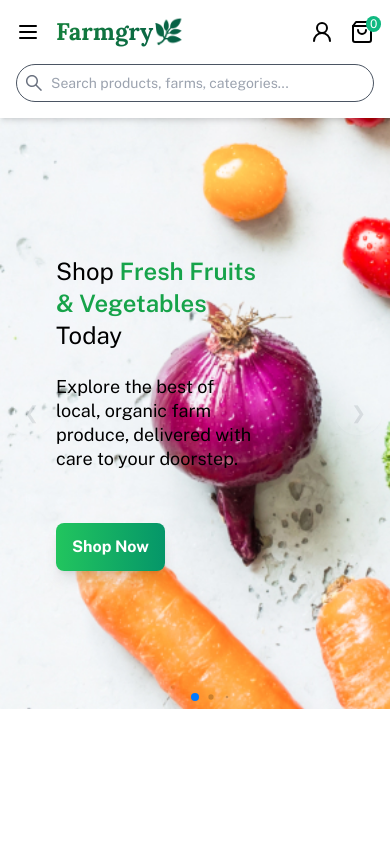
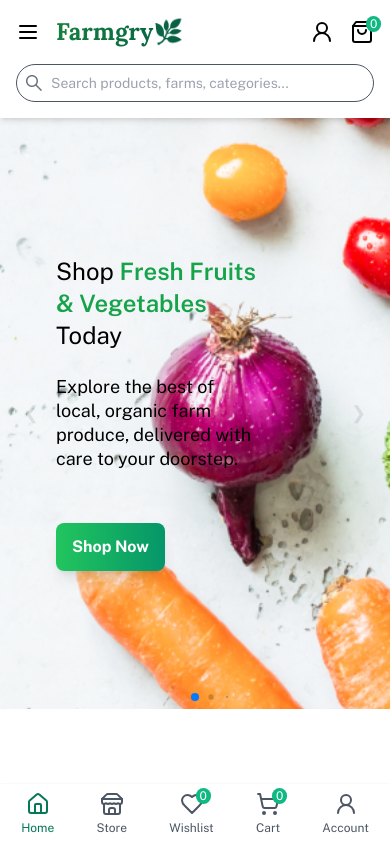
Before and after one commit to Anagho/gmc-ecom-demo, a React (Vite) app in the folder frontend/: page / in a window 390 px wide. Built offline with nearby package versions, Linux system fonts and the light colour scheme; no server answers.

Commit message:
new changes

```diff
--- a/frontend/src/App.jsx
+++ b/frontend/src/App.jsx
@@ -1,5 +1,4 @@
 import {
-  Navigate,
   Route,
   Routes,
   useLocation,
@@ -36,6 +35,7 @@ import { serverUrl } from "./utils/helper";
 import LoadingSpinner from "./components/ui/LoadingSpinner";
 import UserDashboardLayout from "./Layout/UserDashboardLayout";
 import UserDashboardPage from "./pages/userDashboard/UserDashboardPage";
+import MobileBottomTab from "./components/ui/MobileBottomTab";
 
 // Redirect authenticated users to the homepage
 export const RedirectAuthenticatedUser = ({ children, message }) => {
@@ -69,6 +69,10 @@ export const RedirectAuthenticatedUser = ({ children, message }) => {
 
 function App() {
   const dispatch = useDispatch();
+  const location = useLocation();
+
+  // Pages where the bottom mobile nav should be hidden
+  const hideBottomNavOn = ["/admin", "/checkout", "/login", "/register", "/verify-email"];
 
   const { isCheckingAuth, isAuthenticated, user } = useSelector(
     (state) => state.auth
@@ -163,6 +167,7 @@ function App() {
         </Route>
       </Routes>
       <Toaster />
+      {!hideBottomNavOn.includes(location.pathname) && <MobileBottomTab />}
     </>
   );
 }
--- a/frontend/src/components/cart/CartList.jsx
+++ b/frontend/src/components/cart/CartList.jsx
@@ -3,16 +3,23 @@ import CartItemCard from "./CartItemCard";
 
 import { useSelector } from "react-redux";
 import { Link } from "react-router";
+import { ShoppingCart } from "lucide-react";
 
 const CartList = () => {
   const { cartItems } = useSelector((state) => state.cart);
 
   if (cartItems.length === 0) {
     return (
-      <div>
-        <h1 className="text-3xl font-bold mb-10">Sorry No Item in Cart yet</h1>
+      <div className="flex flex-col items-center text-center">
+        <ShoppingCart size={100} className="text-gray-400 mb-4" />
+        <h2 className="text-3xl text-gray-400 font-semibold mb-10">
+          Your Cart is Empty
+        </h2>
+        <p className="text-gray-500 mb-6">
+          Looks like you haven't added anything yet.
+        </p>
         <Link
-          className="text-gray text-xl underline-offset-[10px] underline text-gray-500 hover:text-black"
+          className="text-gray text-sm md:text-lg text-white bg-gradient-to-r from-green-600 to-emerald-600 hover:bg-gradient-to-r hover:from-green-500 hover:to-emerald-700 duration-200 py-2 px-4 rounded-lg"
           to={"/products"}
         >
           Shop Now!
--- a/frontend/src/components/cart/CartSummary.jsx
+++ b/frontend/src/components/cart/CartSummary.jsx
@@ -35,7 +35,7 @@ const CartSummary = () => {
         <h3>{formatCurrency(userCartSummary.totalAmount)}</h3>
       </div>
 
-      <Button onClick={handleCheckout} type='primary' size='large' color='orange' variant='solid' block>Checkout {formatCurrency(userCartSummary.totalAmount)}</Button>
+      <Button onClick={handleCheckout} type='primary' size='large' color='orange' variant='solid' block>Proceed to Checkout {formatCurrency(userCartSummary.totalAmount)}</Button>
     </div>
   );
 }
--- /dev/null
+++ b/frontend/src/components/ui/MobileBottomTab.jsx
@@ -0,0 +1,58 @@
+import { Heart, Home, ShoppingCart, Store, User2 } from "lucide-react";
+import { NavLink } from "react-router";
+import { useSelector } from "react-redux";
+
+
+
+const MobileBottomTab = () => {
+  const { cartItems } = useSelector((state) => state.cart);
+  const { wishlistItems } = useSelector((state) => state.wishlist);
+  const { user } = useSelector((state) => state.auth)
+
+  console.log("cartItems:", cartItems);
+  console.log("wishlistItems:", wishlistItems);
+
+  return (
+    <div className="fixed bottom-0 left-0 w-full bg-white border-t border-gray-50 shadow-md flex justify-around py-2 z-[800] md:hidden">
+      <TabItem icon={<Home size={24} />} label="Home" path="/" />
+      <TabItem icon={<Store size={24} />} label="Store" path="/products" />
+      <TabItem
+        icon={<Heart size={24} />}
+        label="Wishlist"
+        path="/wishlist"
+        badge={wishlistItems?.length || 0}
+      />
+      <TabItem
+        icon={<ShoppingCart size={24} />}
+        label="Cart"
+        path="/cart"
+        badge={cartItems?.length || 0}
+      />
+      <TabItem icon={<User2 size={24} />} label="Account" path={user ? "/profile" : "/login"} />
+    </div>
+  );
+};
+
+export default MobileBottomTab;
+
+// Helper function
+const TabItem = ({ icon, label, path, badge }) => {
+  return (
+    <NavLink
+      to={path}
+      className={({ isActive }) => `
+     flex flex-col items-center transition duration-200 ${
+       isActive ? "text-emerald-700" : "text-gray-600 hover:text-green-600"
+     }`}
+    >
+      <div className="relative">
+        {icon}
+
+        <span className="bg-emerald-500 absolute -top-1 left-4 px-1 text-white rounded-full text-center text-xs">
+          {badge}
+        </span>
+      </div>
+      <span className="text-xs mt-1">{label}</span>
+    </NavLink>
+  );
+};
--- a/frontend/src/components/ui/Navbar.jsx
+++ b/frontend/src/components/ui/Navbar.jsx
@@ -19,7 +19,13 @@ import axios from "axios";
 import { serverUrl } from "../../utils/helper";
 import toast from "react-hot-toast";
 import { useState } from "react";
-import { MenuIcon, ShoppingBagIcon, User2Icon, UserCheck2Icon, UserRoundCheck } from "lucide-react";
+import {
+  MenuIcon,
+  ShoppingBagIcon,
+  User2Icon,
+  UserCheck2Icon,
+  UserRoundCheck,
+} from "lucide-react";
 import MobileSidebar from "./MobileSidebar";
 import Logo from "./Logo";
 
@@ -187,9 +193,24 @@ function Navbar() {
             {/* right */}
             <div className="flex items-center gap-4">
               {/* User */}
-              {user && <Space>
-                <Avatar className="bg-green-200 text-emerald-900 font-semibold text-sm">{user.name[0]}</Avatar></Space>}
-              <Space>{user ? <UserCheck2Icon /> : <User2Icon />}</Space>
+              {user && (
+                <NavLink>
+                  <Space>
+                    <Avatar className="bg-green-200 text-emerald-900 font-semibold text-sm">
+                      {user.name[0]}
+                    </Avatar>
+                  </Space>
+                  <Space>
+                    <UserCheck2Icon />
+                  </Space>
+                </NavLink>
+              )}
+
+              {!user && (
+                <Space>
+                  <User2Icon />
+                </Space>
+              )}
 
               {/* Cart */}
               <NavLink
--- /dev/null
+++ b/frontend/src/features/wishlist/WishlistSlice.js
@@ -0,0 +1,63 @@
+import { createSlice } from "@reduxjs/toolkit";
+
+export const wishlistSlice = createSlice({
+  name: "wishlist",
+  initialState: {
+    wishlistItems: JSON.parse(localStorage.getItem("wishlistItems")) || [],
+    totalWishlistItems:
+      JSON.parse(localStorage.getItem("wishlistSummary"))?.totalWishlistItems ||
+      0,
+  },
+  reducers: {
+    addItemToWishlist: (state, action) => {
+      console.log("Item added to wishlist");
+
+      // Avoid duplicate items
+      if (
+        !state.wishlistItems.some(
+          (item) => item.product_id === action.payload.product_id
+        )
+      ) {
+        state.wishlistItems = [...state.wishlistItems, action.payload];
+        localStorage.setItem(
+          "wishlistItems",
+          JSON.stringify(state.wishlistItems)
+        );
+      }
+
+      state.totalWishlistItems = state.wishlistItems.length;
+      localStorage.setItem(
+        "wishlistSummary",
+        JSON.stringify({ totalWishlistItems: state.totalWishlistItems })
+      );
+    },
+
+    removeItemFromWishlist: (state, action) => {
+      state.wishlistItems = state.wishlistItems.filter(
+        (item) => item.product_id !== action.payload
+      );
+      localStorage.setItem(
+        "wishlistItems",
+        JSON.stringify(state.wishlistItems)
+      );
+
+      state.totalWishlistItems = state.wishlistItems.length;
+      localStorage.setItem(
+        "wishlistSummary",
+        JSON.stringify({ totalWishlistItems: state.totalWishlistItems })
+      );
+    },
+
+    clearWishlist: (state) => {
+      state.wishlistItems = [];
+      state.totalWishlistItems = 0;
+      localStorage.removeItem("wishlistItems");
+      localStorage.removeItem("wishlistSummary");
+    },
+  },
+});
+
+export const { addItemToWishlist, removeItemFromWishlist, clearWishlist } =
+  wishlistSlice.actions;
+
+export default wishlistSlice.reducer;
--- a/frontend/src/pages/Cart.jsx
+++ b/frontend/src/pages/Cart.jsx
@@ -1,25 +1,26 @@
 import React from "react";
 import CartList from "../components/cart/CartList";
-import BackButton from "../components/ui/buttons/BackButton";
 import CartSummary from "../components/cart/CartSummary";
+import { useSelector } from "react-redux";
 
 function Cart() {
+  const { cartItems } = useSelector((state) => state.cart);
   return (
     <section className="max-w-[1000px] mx-auto py-16 lg:py-24 px-4 flex justify-center items-center flex-col">
-      <h1 className="text-3xl lg:text-5xl">Your cart items</h1>
-
-      <div className="flex justify-start">
-        <BackButton />
-      </div>
+      {cartItems > 0 && (
+        <h1 className="text-3xl lg:text-5xl">Your cart items</h1>
+      )}
 
       <div className="flex flex-col lg:flex-row gap-6 w-full">
         <div className="w-full lg:w-[60%]">
-
-        <CartList />
+          <CartList />
         </div>
-        <div className="w-full lg:w-[40%]">
-          <CartSummary />
-        </div>
+        {/* Render CartSummary only if cart has items */}
+        {cartItems.length > 0 && (
+          <div className="w-full lg:w-[40%]">
+            <CartSummary />
+          </div>
+        )}
       </div>
     </section>
   );
--- a/frontend/src/store.js
+++ b/frontend/src/store.js
@@ -3,6 +3,7 @@ import cartReducer from "./features/cart/CartSlice";
 import userReducer from "./features/user/userSlice";
 import productReducer from "./features/product/productSlice"
 import authReducer from "./features/auth/authSlice"
+import wishlistReducer from "./features/wishlist/WishlistSlice";
 
 export default configureStore({
   reducer: {
@@ -10,5 +11,6 @@ export default configureStore({
     user: userReducer,
     products: productReducer,
     auth: authReducer,
+    wishlist: wishlistReducer
   },
 });
```
